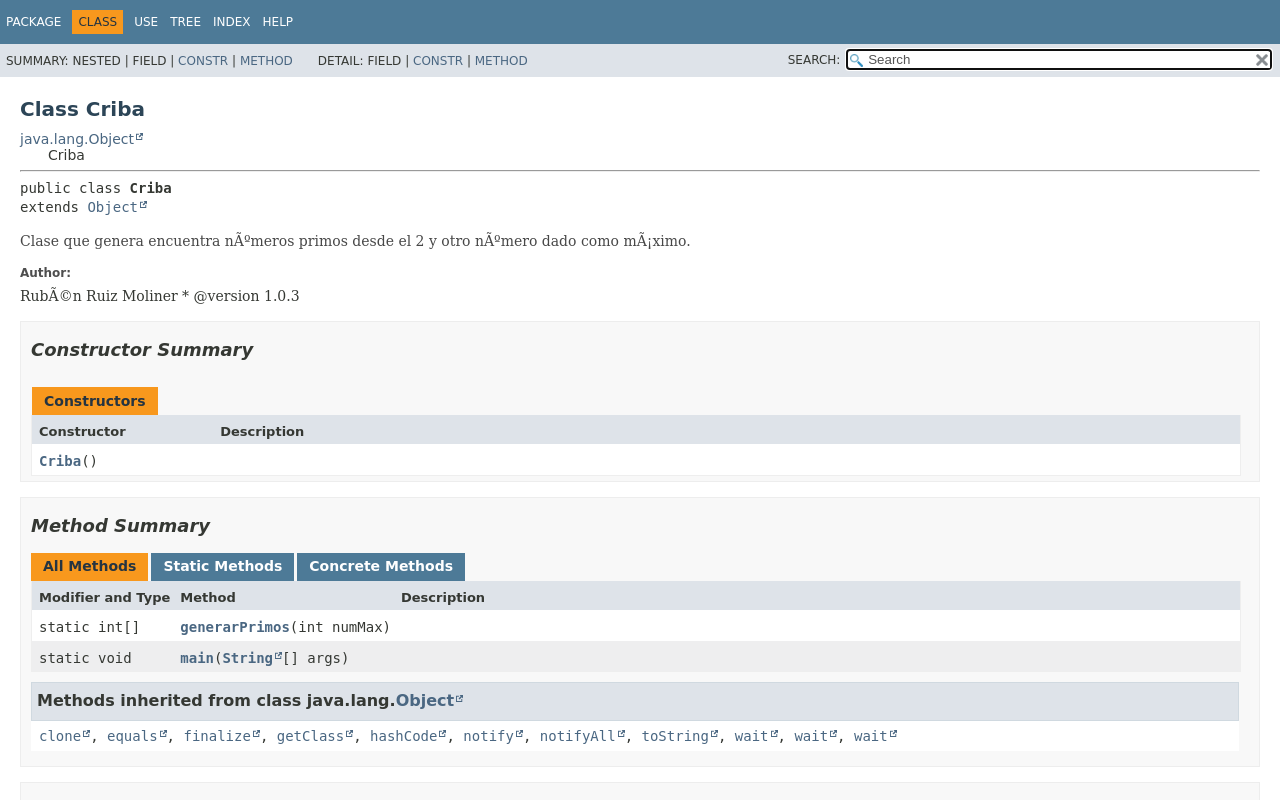
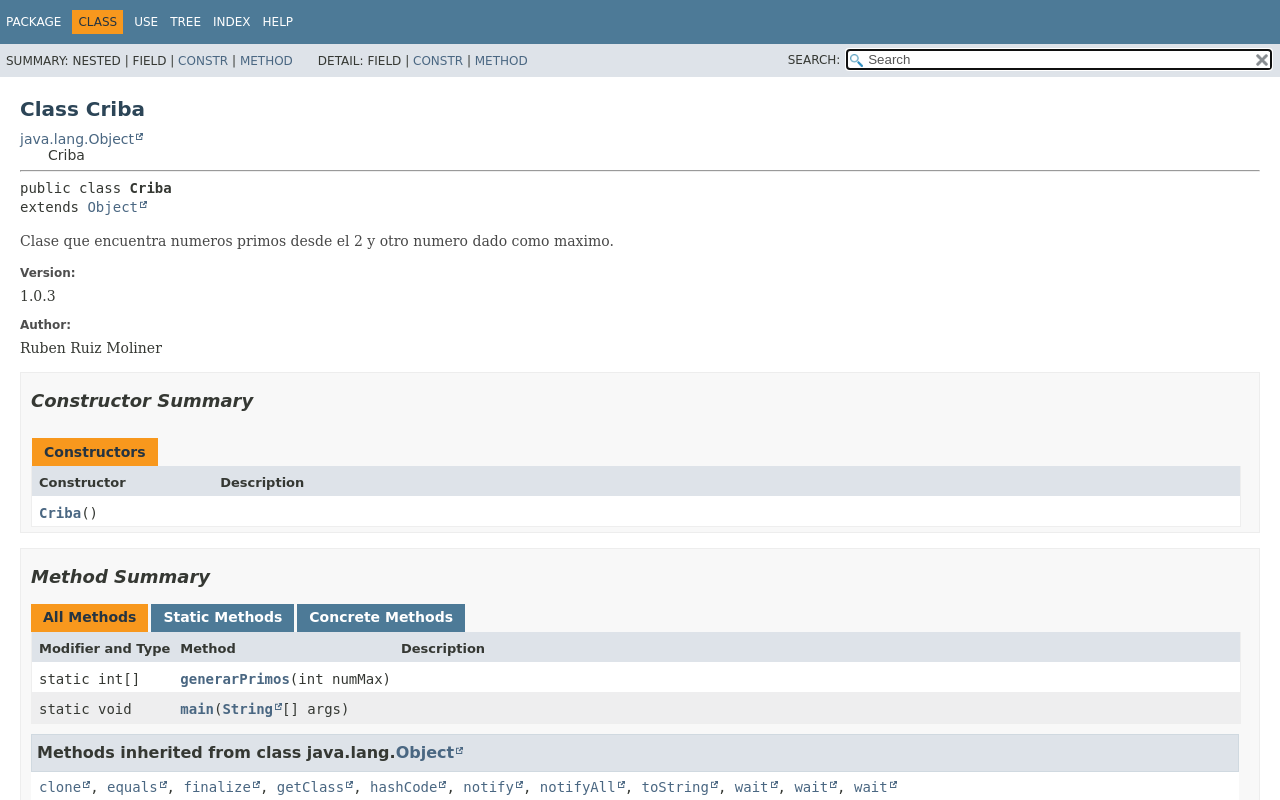
Before and after one commit to RRubenn/EDD_RubenRuizT4, a plain HTML site: page Doc/Criba.html in a window 1280 px wide. Drawn offline with Linux system fonts and the light colour scheme; a web font is replaced by a local one.

Commit message:
JavaDoc Commit

```diff
--- a/Doc/Criba.html
+++ b/Doc/Criba.html
@@ -2,7 +2,7 @@
 <!-- NewPage -->
 <html lang="es">
 <head>
-<!-- Generated by javadoc (16) on Tue Feb 22 23:06:29 CET 2022 -->
+<!-- Generated by javadoc (16) on Tue Feb 22 23:07:21 CET 2022 -->
 <title>Criba</title>
 <meta name="viewport" content="width=device-width, initial-scale=1">
 <meta http-equiv="Content-Type" content="text/html; charset=utf-8">
@@ -80,10 +80,12 @@ loadScripts(document, 'script');</script>
 <hr>
 <div class="type-signature"><span class="modifiers">public class </span><span class="element-name type-name-label">Criba</span>
 <span class="extends-implements">extends <a href="https://docs.oracle.com/en/java/javase/16/docs/api/java.base/java/lang/Object.html" title="class or interface in java.lang" class="external-link">Object</a></span></div>
-<div class="block">Clase que genera encuentra nÃºmeros primos desde el 2 y otro nÃºmero dado como mÃ¡ximo.</div>
+<div class="block">Clase que  encuentra numeros primos desde el 2 y otro numero dado como maximo.</div>
 <dl class="notes">
+<dt>Version:</dt>
+<dd>1.0.3</dd>
 <dt>Author:</dt>
-<dd>RubÃ©n Ruiz Moliner * @version 1.0.3</dd>
+<dd>Ruben Ruiz Moliner</dd>
 </dl>
 </section>
 <section class="summary">
```
Also changed, not shown: Doc/allclasses-index.html (+2 -2 lines), Doc/allpackages-index.html (+1 -1 lines), Doc/help-doc.html (+1 -1 lines), Doc/index-files/index-1.html (+2 -2 lines), Doc/index-files/index-2.html (+1 -1 lines), Doc/index-files/index-3.html (+1 -1 lines), Doc/index.html (+1 -1 lines), Doc/overview-tree.html (+1 -1 lines), Doc/package-summary.html (+2 -2 lines), Doc/package-tree.html (+1 -1 lines).
